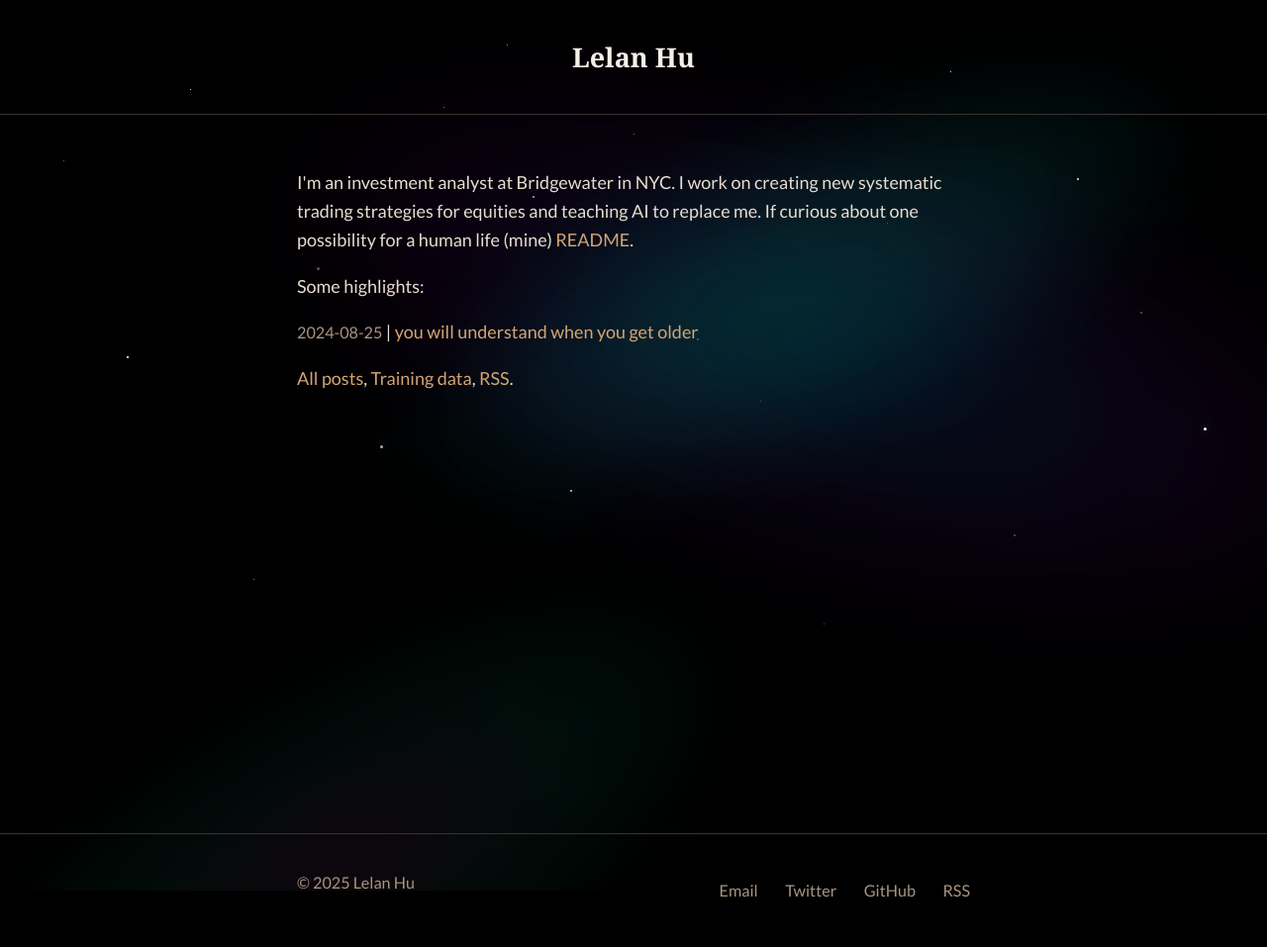
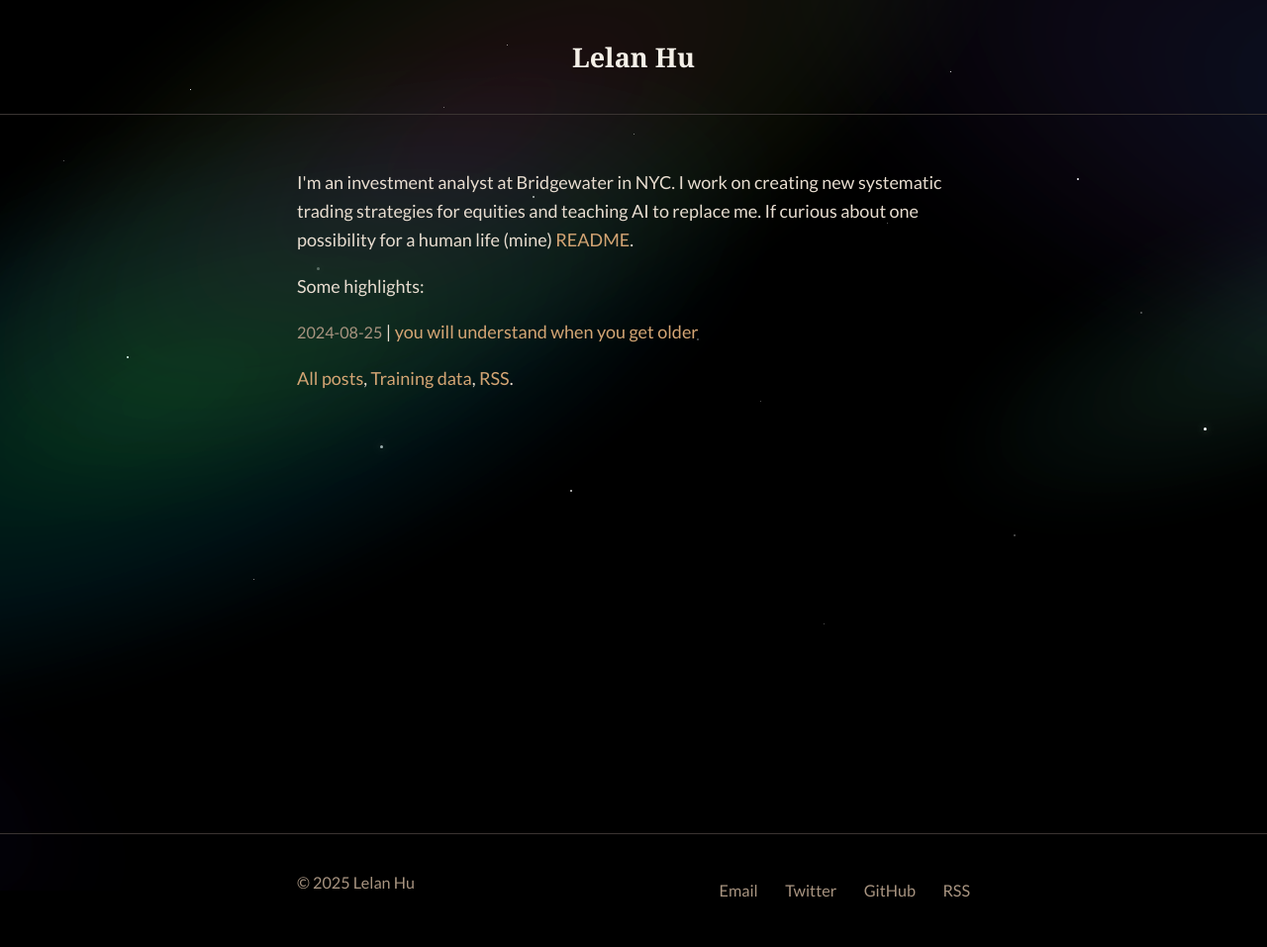
Before and after one commit to hulelan/lelanhu.github.io, a Jekyll site: the page built from index.html, in a window 1280 px wide. Shown: the whole page at 99% size. Built offline with Jekyll 4.4.1, drawn with Linux system fonts in a browser that asks for light colours; some web fonts are replaced.

Commit message:
Enhance aurora with multiple distinct layers
- Add multiple gradients per aurora layer for complexity
- Make colors more distinct and visible
- Increase sizes and vary positions for better coverage
- Slow down animations (40s, 50s, 60s) for more natural flow
- Reduce blur amounts for better definition

🤖 Generated with Claude Code (https://claude.ai/code)

Co-Authored-By: Claude <noreply@anthropic.com>

```diff
--- a/assets/css/main.css
+++ b/assets/css/main.css
@@ -110,36 +110,51 @@
 }
 
 .aurora1 {
-  background: radial-gradient(ellipse 600px 200px at 50% 50%,
-    rgba(0, 255, 170, 0.3) 0%,
-    rgba(0, 255, 255, 0.2) 40%,
-    transparent 70%
-  );
-  filter: blur(40px);
+  background:
+    radial-gradient(ellipse 800px 300px at 30% 40%,
+      rgba(0, 255, 150, 0.4) 0%,
+      rgba(0, 200, 255, 0.2) 50%,
+      transparent 80%
+    ),
+    radial-gradient(ellipse 600px 200px at 70% 60%,
+      rgba(100, 255, 200, 0.3) 0%,
+      transparent 60%
+    );
+  filter: blur(30px);
   transform: rotate(-20deg);
-  animation: aurora-wave1 25s ease-in-out infinite;
+  animation: aurora-wave1 40s ease-in-out infinite;
 }
 
 .aurora2 {
-  background: radial-gradient(ellipse 800px 300px at 60% 40%,
-    rgba(0, 170, 255, 0.3) 0%,
-    rgba(170, 0, 255, 0.15) 50%,
-    transparent 70%
-  );
-  filter: blur(60px);
-  transform: rotate(15deg);
-  animation: aurora-wave2 30s ease-in-out infinite;
+  background:
+    radial-gradient(ellipse 1000px 400px at 80% 20%,
+      rgba(50, 150, 255, 0.35) 0%,
+      rgba(150, 100, 255, 0.2) 40%,
+      transparent 75%
+    ),
+    radial-gradient(ellipse 700px 250px at 20% 80%,
+      rgba(100, 50, 255, 0.25) 0%,
+      transparent 65%
+    );
+  filter: blur(45px);
+  transform: rotate(25deg);
+  animation: aurora-wave2 50s ease-in-out infinite;
 }
 
 .aurora3 {
-  background: radial-gradient(ellipse 700px 250px at 30% 60%,
-    rgba(255, 0, 170, 0.2) 0%,
-    rgba(0, 255, 170, 0.15) 40%,
-    transparent 65%
-  );
-  filter: blur(50px);
-  transform: rotate(-30deg);
-  animation: aurora-wave3 35s ease-in-out infinite;
+  background:
+    radial-gradient(ellipse 900px 350px at 50% 30%,
+      rgba(255, 100, 150, 0.3) 0%,
+      rgba(200, 255, 100, 0.15) 45%,
+      transparent 70%
+    ),
+    radial-gradient(ellipse 500px 180px at 10% 70%,
+      rgba(255, 150, 200, 0.2) 0%,
+      transparent 55%
+    );
+  filter: blur(35px);
+  transform: rotate(-35deg);
+  animation: aurora-wave3 60s ease-in-out infinite;
 }
 
 @keyframes aurora-wave1 {
```
